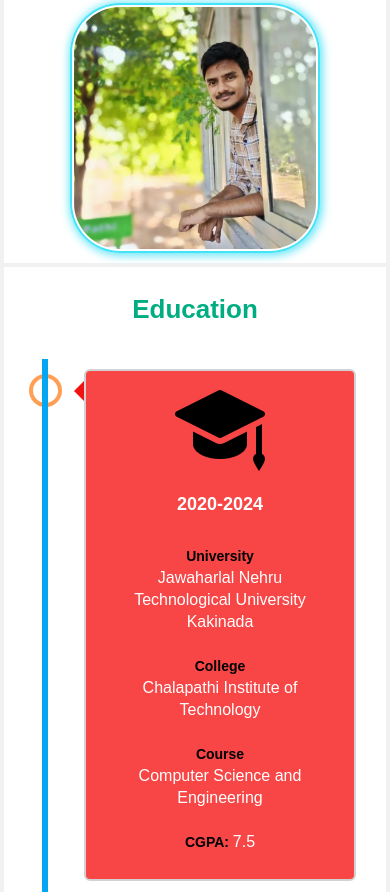
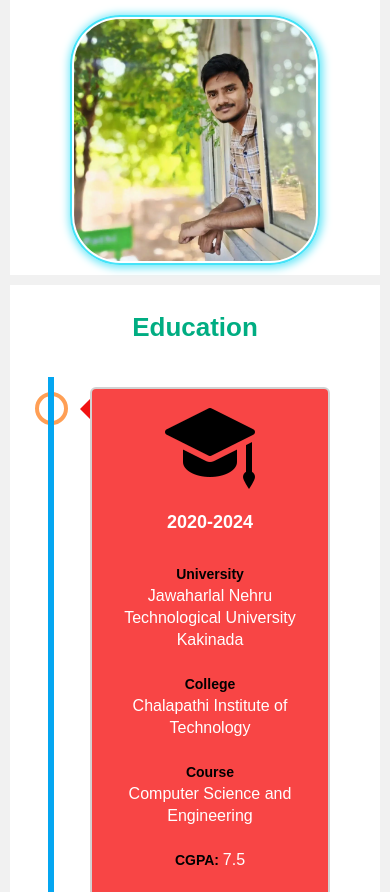
Before and after one commit to nazeer007/NazeerSyed, a plain HTML site: page index.html in a window 390 px wide. Shown: the part 1042-1934 px from the top of the page. Drawn offline with Linux system fonts and the light colour scheme.

Commit message:
Add Changes to Education section

```diff
--- a/CSS/index.css
+++ b/CSS/index.css
@@ -379,8 +379,7 @@ button:hover{
         width: 100%;
     }
     .container {
-        width: 100%;
-        height: 100%;
+        width: calc(100% - 20px);
         padding-left: 70px;
         padding-right: 20px;
     }
@@ -843,9 +842,9 @@ footer img:hover{
 }
 /* Reducing the margin according to mobile screen */
 @media screen and (max-width:500px) {
-    .row .card, .about, .skills, .service, .projects, .contact-card{
+    .row .card, .about, .skills, .service, .projects, .contact-card .timeline{
         padding: 10px;
-        margin: 4px;
+        margin: 10px;
     }
     h1{
         font-size: 26px;
```
